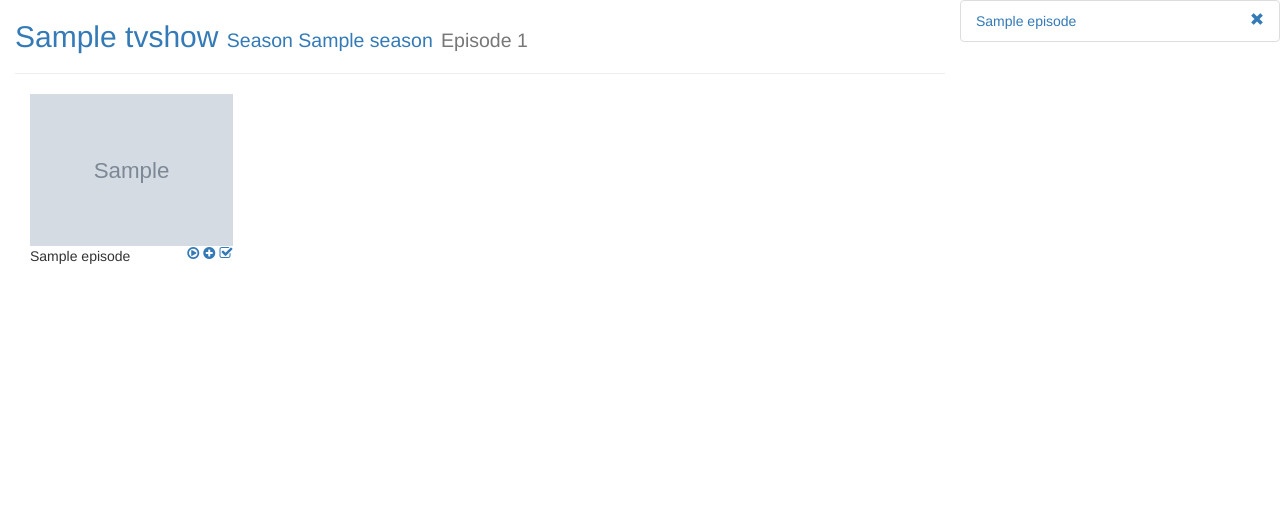
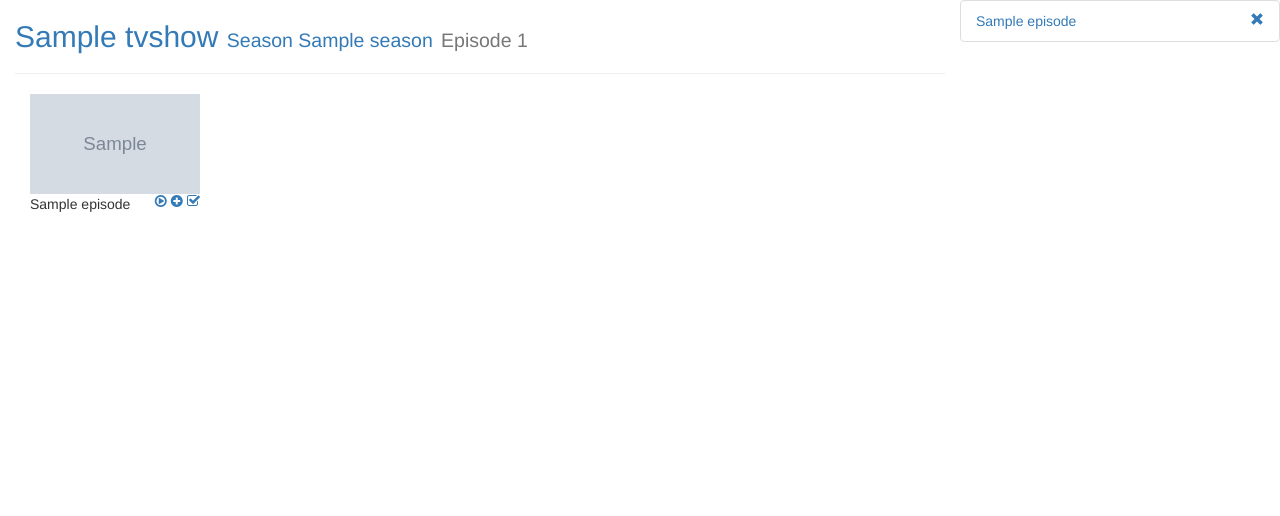
Before and after one commit to davgeo/kodex, a Django app: template ananke/main/templates/main/kodi_server_tv_season.html in a window 1280 px wide. Shown: the part 64-580 px from the top of the page. Run offline with Django 3.2, Linux system fonts and the light colour scheme; tables that the repository leaves empty hold one stand-in row (values such as "Sample post"); the template is opened without the code that fills it: values that come from a table or form of the project are taken from there, most other values are stand-ins (such as "Sample title", 1, 10 or a date in 2020); grey boxes marked "Sample" are stand-in pictures; some libraries are stand-ins or nearby versions.

Commit message:
Add fixed dimensions for thumbnails
Also fixed a bug when no active players were found

```diff
--- a/ananke/main/static/css/main.css
+++ b/ananke/main/static/css/main.css
@@ -70,6 +70,20 @@
   width: 25%;
 }
 
+.poster_thumb {
+  height: 180px;
+}
+
+.episode_thumb {
+  height: 100px;
+  width: 200px;
+}
+
+.episode_wrapper {
+  height: 140px;
+  width: 200px;
+}
+
 /*.row {
   margin-left: 0;
   margin-right: 0;
--- a/ananke/main/templates/main/kodi_server_movies.html
+++ b/ananke/main/templates/main/kodi_server_movies.html
@@ -33,11 +33,11 @@
 
       <div class="row">
         {% for movie in movies %}
-          <div class="col-lg-2 col-md-3 col-sm-4 col-xs-6 thumb">
+          <div class="col-lg-2 col-md-3 col-sm-4 col-xs-6">
             <a href="{% url 'movie' server.id movie.movieid %}">
-              <img src="{{ movie.thumbnail }}" class="img-responsive" alt={{ movie.title }} width="210" height="297">
+              <img src="{{ movie.thumbnail }}" class="img-responsive poster_thumb" alt={{ movie.title }}>
               <p></p>
-              <!-- <p>{{ movie.title }} {{ movie.lastplayed }}</p> -->
+              <!-- <p>{{ movie.title }} {{ movie.lastplayed }}</p> width="210" height="297" -->
             </a>
           </div>
         {% endfor %}
--- a/ananke/main/templates/main/kodi_server_tv.html
+++ b/ananke/main/templates/main/kodi_server_tv.html
@@ -6,7 +6,7 @@
   {% for tvshow in tvshows %}
     <div class="col-lg-2 col-md-3 col-sm-4 col-xs-6 thumb">
       <a href="{% url 'tvshow' server.id tvshow.tvshowid %}">
-        <img src="{{ tvshow.thumbnail }}" class="img-responsive" alt={{ tvshow.title }} width="210" height="297">
+        <img src="{{ tvshow.thumbnail }}" class="img-responsive poster_thumb" alt={{ tvshow.title }}>
         <p></p>
         <!-- <p>{{ tvshow.title }}</p> -->
       </a>
--- a/ananke/main/templates/main/kodi_server_tv_season.html
+++ b/ananke/main/templates/main/kodi_server_tv_season.html
@@ -24,9 +24,9 @@
   <hr>
 
   {% for episode in episodes %}
-    <div class="col-lg-3 col-md-4 col-sm-6 col-xs-12 thumb">
+    <div class="col-lg-3 col-md-4 col-sm-6 col-xs-12 episode_wrapper">
       <a href="{% url 'tvepisode' server.id episode.tvshowid episode.season episode.episodeid %}">
-        <img src="{{ episode.thumbnail }}" class="img-responsive" width="297" height="210">
+        <img src="{{ episode.thumbnail }}" class="img-responsive episode_thumb">
         <a href="{{request.get_full_path}}_watched">
           {% if episode.lastplayed %}
             <i class="fa fa-check-square-o pull-right"></i>
--- a/ananke/main/templates/main/kodi_server_tv_show.html
+++ b/ananke/main/templates/main/kodi_server_tv_show.html
@@ -5,7 +5,7 @@
 
   <div class="row">
     <div class="col-lg-2 col-md-3 col-sm-4 col-xs-5 thumb">
-      <img src="{{ tvshow.thumbnail }}" class="img-responsive" alt={{ movie.title }} width="210" height="297">
+      <img src="{{ tvshow.thumbnail }}" class="img-responsive poster_thumb" alt={{ tvshow.title }}>
     </div>
 
     <div class="col-lg-10 col-md-9 col-sm-8 col-xs-7 text">
@@ -18,7 +18,7 @@
   {% for season in seasons %}
     <div class="col-lg-2 col-md-3 col-sm-4 col-xs-6 thumb">
       <a href="{% url 'tvseason' server.id season.tvshowid season.season %}">
-        <img src="{{ season.thumbnail }}" class="img-responsive" alt="Season {{ season.season }}" width="210" height="297">
+        <img src="{{ season.thumbnail }}" class="img-responsive poster_thumb" alt="Season {{ season.season }}">
         <p>Season {{ season.season }}</p>
       </a>
     </div>
```
Also changed, not shown: ananke/main/kodi.py (+9 -5 lines).
